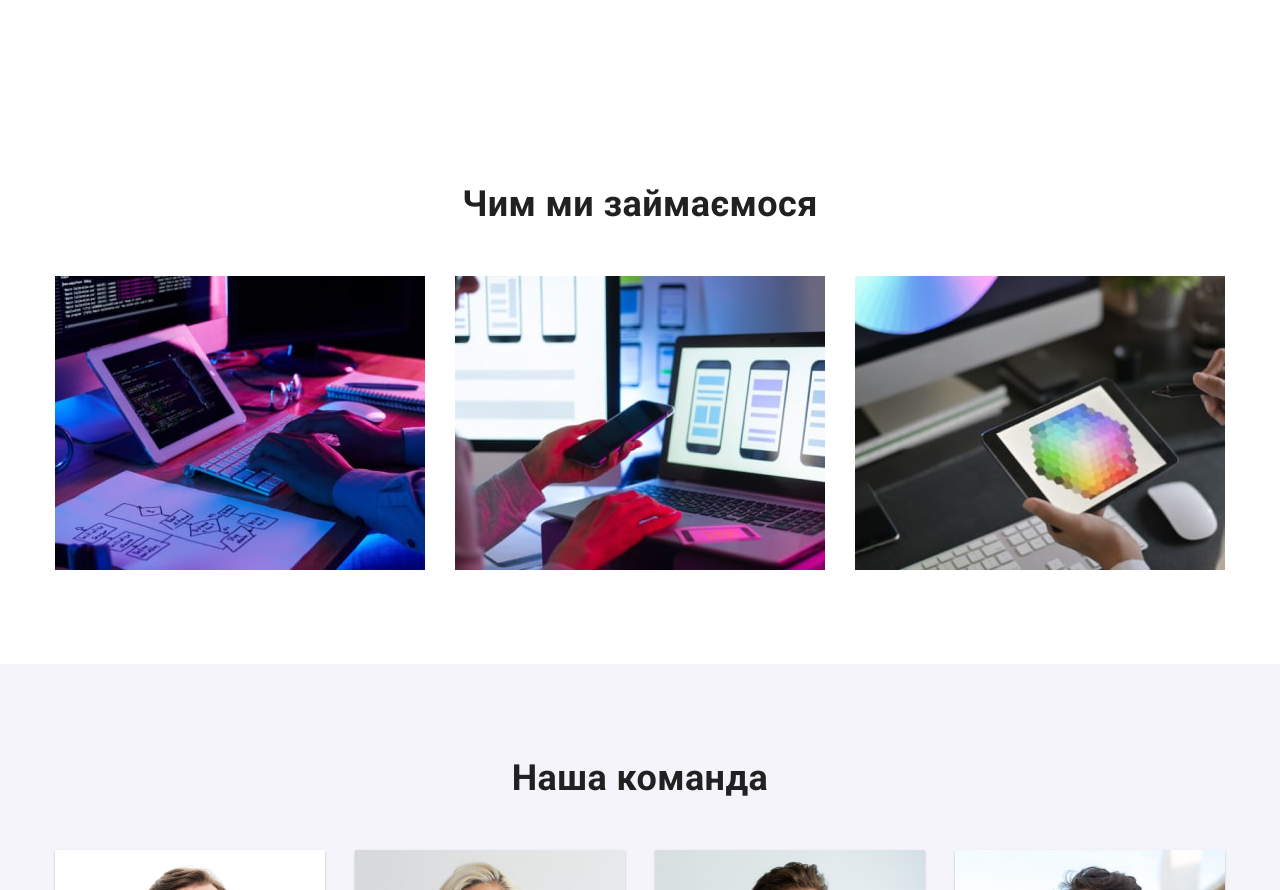
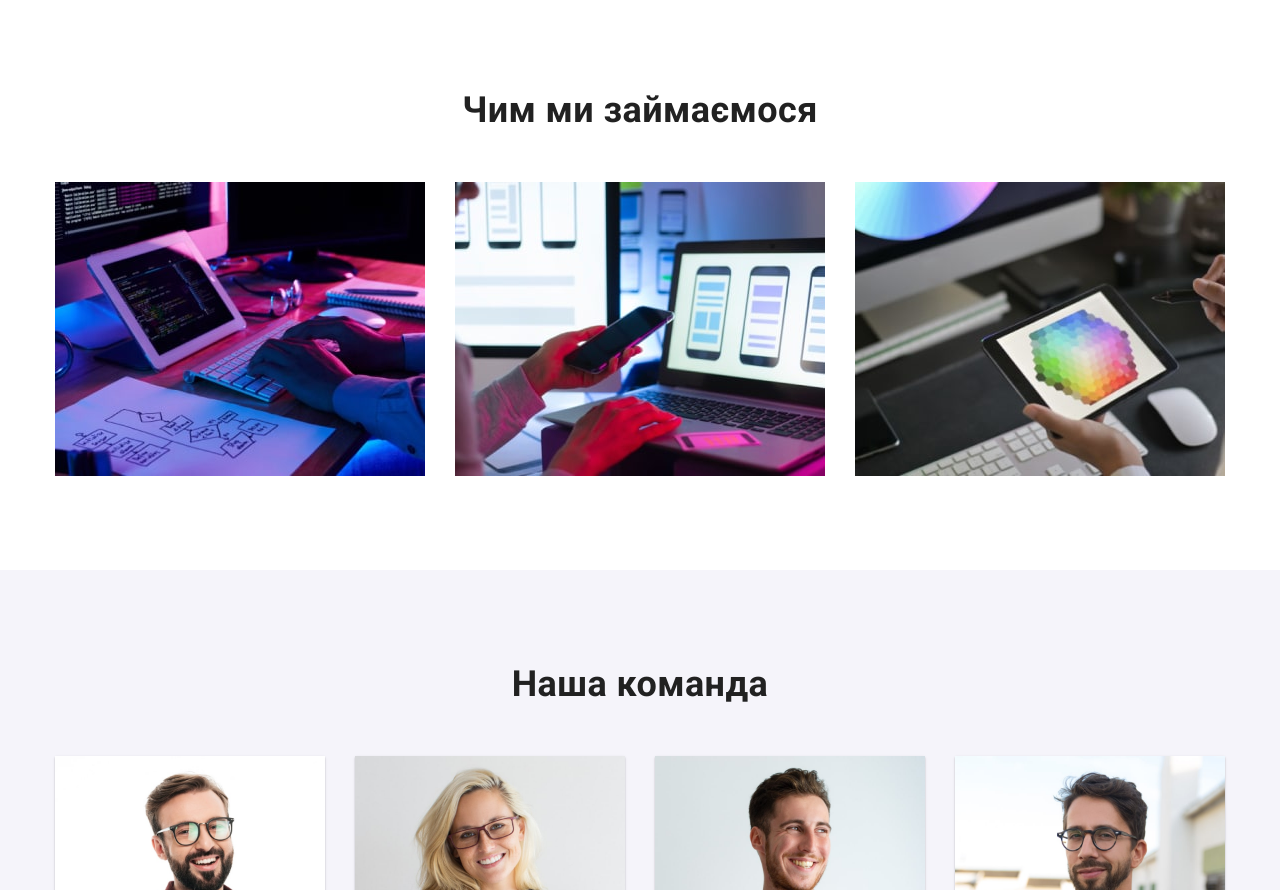
Before and after one commit to AleksKarachentsev/goit-markup-hw-03, a plain HTML site: page index.html in a window 1280 px wide. Shown: the part 874-1764 px from the top of the page. Drawn offline with nearby package versions, Linux system fonts and the light colour scheme.

Commit message:
HomeWork_3_final

```diff
--- a/index.html
+++ b/index.html
@@ -86,7 +86,7 @@
           </ul>
         </div>
       </section>
-      <section class="section">
+      <section class="section doing">
         <div class="conteiner">
           <h2 class="activity-title">Чим ми займаємося</h2>
           <ul class="activity-img list">
--- a/styles.css
+++ b/styles.css
@@ -182,6 +182,9 @@ button {
   padding-top: 92.8px;
   padding-bottom: 92.8px;
 }
+.section.doing {
+  padding-top: 0;
+}
 .activity-title {
   margin-bottom: 50px;
 }
```
